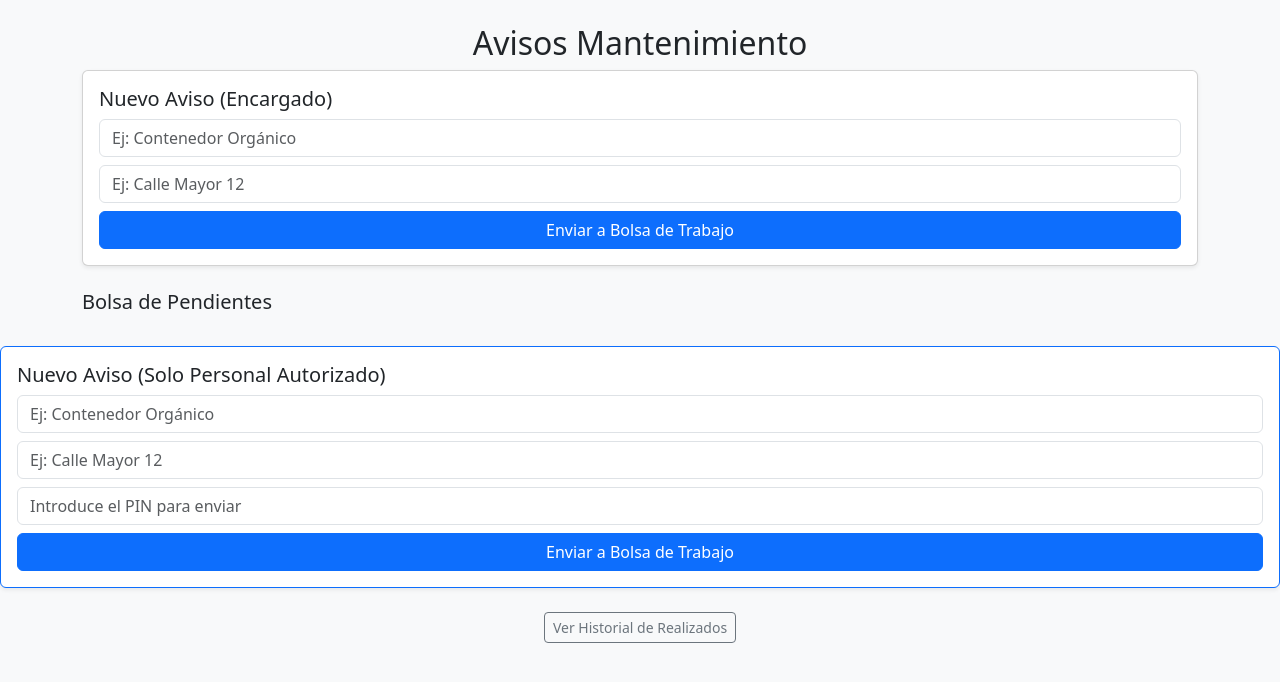
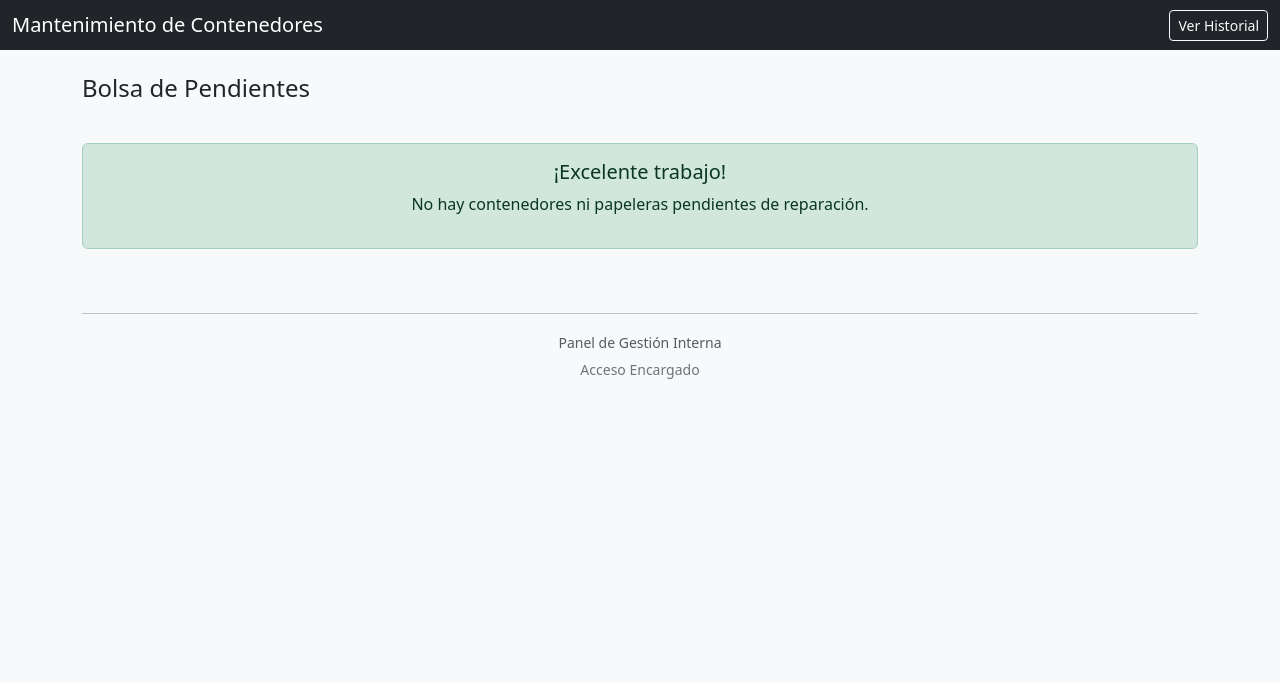
Before and after one commit to manin1985/mantenimiento-app, a Flask app: template templates/index.html in a window 1280 px wide. Shown: the top 682 px of the page. Run offline with Flask 3, Linux system fonts and the light colour scheme; the template is opened without the code that fills it, so the values that code supplies are empty; some libraries are stand-ins or nearby versions.

Commit message:
Update index.html

```diff
--- a/templates/index.html
+++ b/templates/index.html
@@ -3,48 +3,60 @@
 <head>
     <meta charset="UTF-8">
     <meta name="viewport" content="width=device-width, initial-scale=1.0">
-    <title>Gestión de Contenedores</title>
+    <title>Bolsa de Trabajo - Mantenimiento</title>
     <link href="https://cdn.jsdelivr.net/npm/bootstrap@5.3.0/dist/css/bootstrap.min.css" rel="stylesheet">
+    <style>
+        .card-incidencia { margin-bottom: 15px; border-left: 5px solid #ffc107; }
+        .btn-terminar { min-width: 100px; }
+    </style>
 </head>
 <body class="bg-light">
-    <div class="container mt-4">
-        <h2 class="text-center">Avisos Mantenimiento</h2>
 
-        <div class="card p-3 mb-4 shadow-sm">
-            <h5>Nuevo Aviso (Encargado)</h5>
-            <form action="/nuevo" method="POST">
-                <input type="text" name="elemento" class="form-control mb-2" placeholder="Ej: Contenedor Orgánico" required>
-                <input type="text" name="ubicacion" class="form-control mb-2" placeholder="Ej: Calle Mayor 12" required>
-                <button class="btn btn-primary w-100">Enviar a Bolsa de Trabajo</button>
-            </form>
+    <nav class="navbar navbar-dark bg-dark mb-4">
+        <div class="container-fluid">
+            <span class="navbar-brand mb-0 h1">Mantenimiento de Contenedores</span>
+            <a href="/historial" class="btn btn-outline-light btn-sm">Ver Historial</a>
+        </div>
+    </nav>
+
+    <div class="container">
+        <h4 class="mb-3">Bolsa de Pendientes</h4>
+
+        <div class="list-group">
+            {% if pendientes %}
+                {% for p in pendientes %}
+                <div class="list-group-item d-flex justify-content-between align-items-center shadow-sm mb-2 rounded">
+                    <div>
+                        <h6 class="mb-1 text-uppercase fw-bold">{{ p[1] }}</h6>
+                        <p class="mb-0 text-muted">
+                            <i class="bi bi-geo-alt"></i> Ubicación: {{ p[2] }}
+                        </p>
+                        <small class="text-info">Recibido: {{ p[4].strftime('%d/%m %H:%M') if p[4].strftime else p[4] }}</small>
+                    </div>
+                    <a href="/completar/{{ p[0] }}" class="btn btn-success btn-terminar shadow-sm">
+                        Terminar
+                    </a>
+                </div>
+                {% endfor %}
+            {% else %}
+                <div class="alert alert-success text-center mt-4">
+                    <h5>¡Excelente trabajo!</h5>
+                    <p>No hay contenedores ni papeleras pendientes de reparación.</p>
+                </div>
+            {% endif %}
         </div>
 
-        <h5>Bolsa de Pendientes</h5>
-        <div class="list-group mb-4">
-            {% for p in pendientes %}
-            <div class="list-group-item d-flex justify-content-between align-items-center">
-                <div>
-                    <strong>{{ p[1] }}</strong><br>
-                    <small class="text-muted">{{ p[2] }}</small>
-                </div>
-                <a href="/completar/{{ p[0] }}" class="btn btn-success btn-sm">Terminar</a>
-            </div>
-            {% endfor %}
+        <hr class="mt-5">
+        <div class="text-center pb-4">
+            <small class="text-muted">Panel de Gestión Interna</small><br>
+            <a href="/crear" class="btn btn-link btn-sm text-decoration-none text-secondary">Acceso Encargado</a>
         </div>
     </div>
+
+    <script>
+        setTimeout(function(){
+           location.reload();
+        }, 300000);
+    </script>
 </body>
 </html>
-<div class="card p-3 mb-4 shadow-sm border-primary">
-    <h5>Nuevo Aviso (Solo Personal Autorizado)</h5>
-    <form action="/nuevo" method="POST">
-        <input type="text" name="elemento" class="form-control mb-2" placeholder="Ej: Contenedor Orgánico" required>
-        <input type="text" name="ubicacion" class="form-control mb-2" placeholder="Ej: Calle Mayor 12" required>
-
-        <input type="password" name="pin" class="form-control mb-2" placeholder="Introduce el PIN para enviar" required>
-
-        <button class="btn btn-primary w-100">Enviar a Bolsa de Trabajo</button>
-    </form>
-</div>
-<div class="text-center mb-3">
-    <a href="/historial" class="btn btn-outline-secondary btn-sm">Ver Historial de Realizados</a>
-</div>
```
